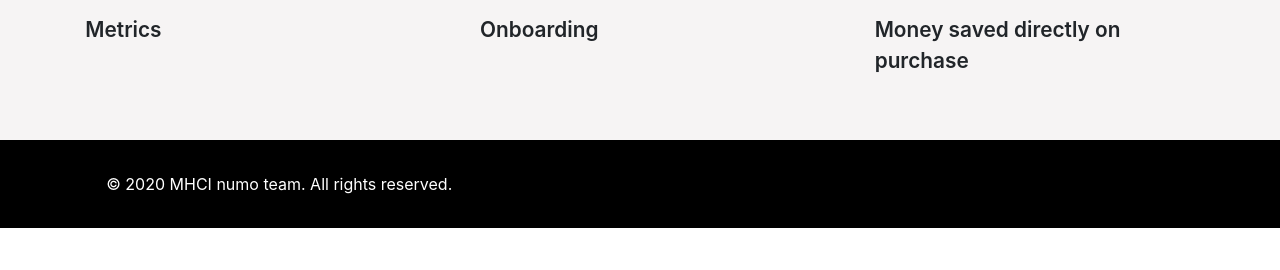
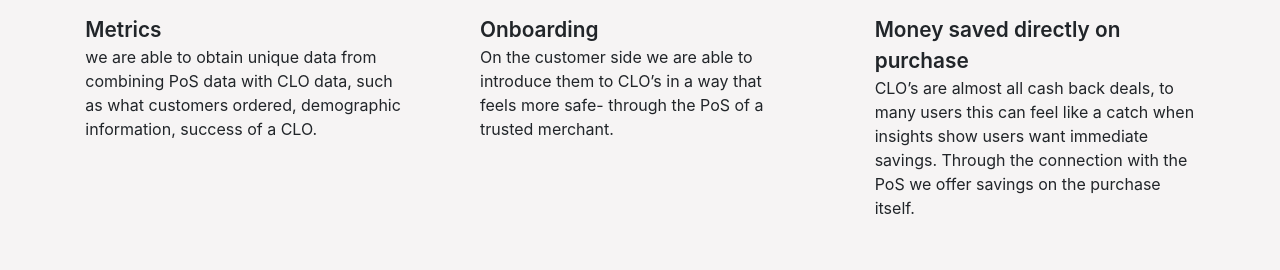
Before and after one commit to niharika-j/mercury, a React (Create React App) app: page /mercury/solutions in a window 1280 px wide. Shown: the part 6305-6575 px from the top of the page. Before the commit the page ends 6533 px from the top, so only its background shows below. Built offline with nearby package versions, Linux system fonts and the light colour scheme.

Commit message:
Update solutions.js

```diff
--- a/src/pages/solutions.js
+++ b/src/pages/solutions.js
@@ -30,19 +30,22 @@ function SolutionsPage() {
             text: "Metrics",
             imgSrc: posMetric,
             alt: "Mia conducting guerilla research",
-            link: false
+            link: false,
+            description: "we are able to obtain unique data from combining PoS data with CLO data, such as what customers ordered, demographic information, success of a CLO."
         },
         {
             text: "Onboarding",
             imgSrc: posOnboarding,                      //fix image
             alt: "Kyle conducting a booth interview",
-            link: false
+            link: false,
+            description: "On the customer side we are able to introduce them to CLO’s in a way that feels more safe- through the PoS of a trusted merchant."
         },
         {
             text: "Money saved directly on purchase",
             imgSrc: posSaving,                      //fix image
             alt: "Laptop with merchant application open and mobile screen with consumer app open",
-            link: false
+            link: false,
+            description: "CLO’s are almost all cash back deals, to many users this can feel like a catch when insights show users want immediate savings.  Through the connection with the PoS we offer savings on the purchase itself."
         },
     ];
 
```
